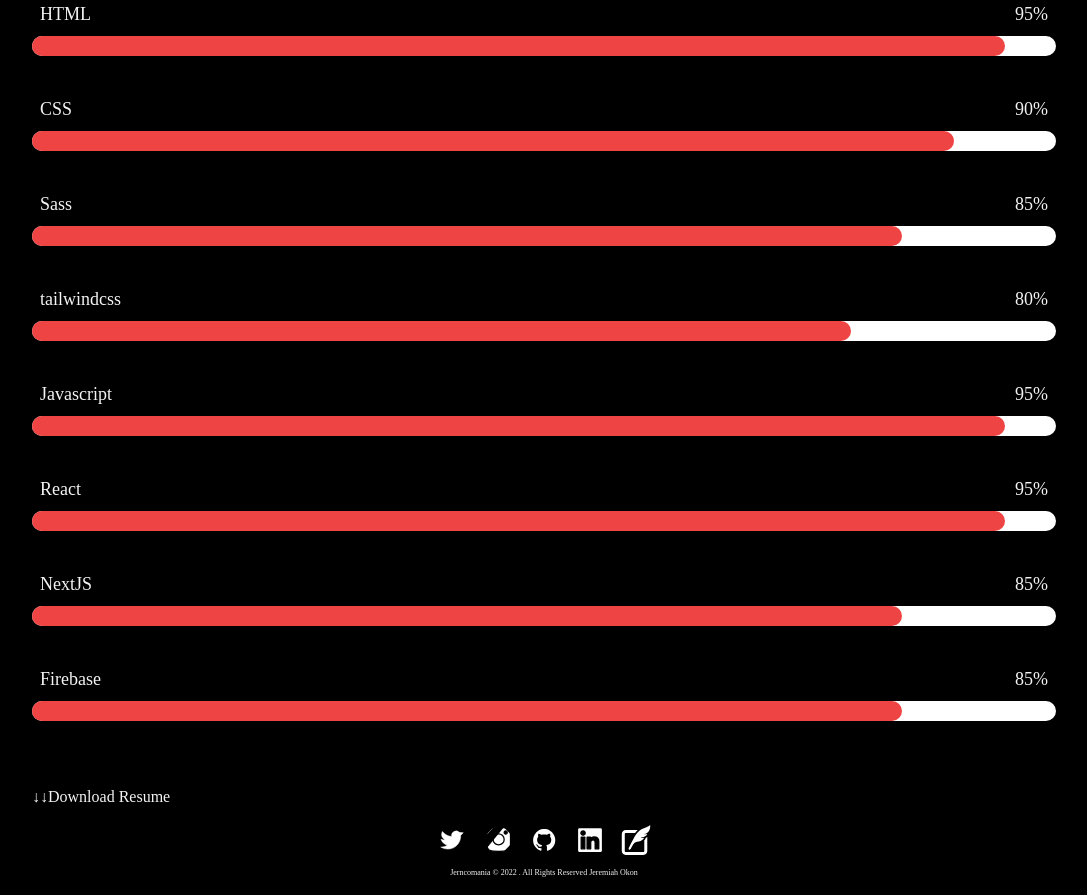
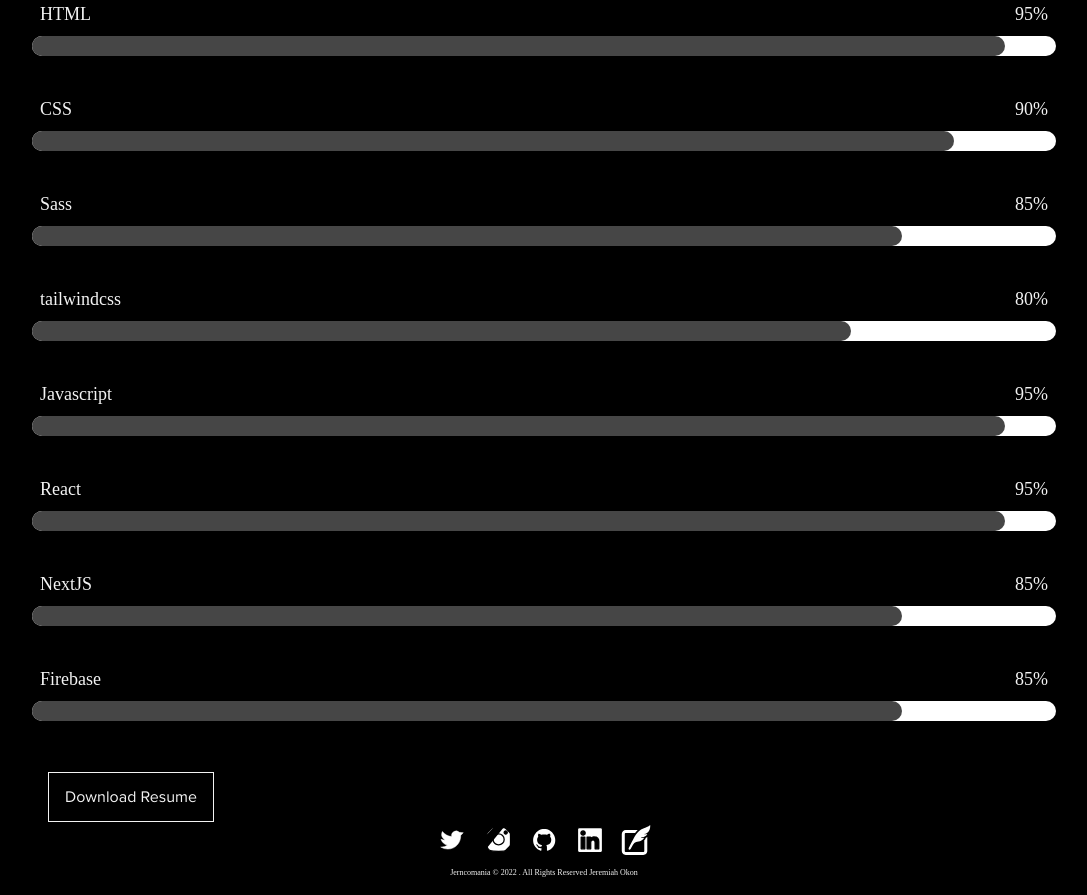
Before and after one commit to jerncomania28/blog-portfolio, a Next.js app: page /about in a window 1280 px wide. Shown: the part 880-1775 px from the top of the page, without its empty margins (96-1183 px from the left). Built offline with nearby package versions, Linux system fonts and the light colour scheme; a web font is replaced by a local one.

Commit message:
minor updates made

```diff
--- a/components/ProgressBar.tsx
+++ b/components/ProgressBar.tsx
@@ -19,7 +19,7 @@
         <p>{percentage}%</p>
       </div>
       <div className="h-[20px] w-full rounded-full bg-white relative">
-        <div className="h-full bg-red-500 rounded-full" style={style}></div>
+        <div className="h-full bg-charcoal rounded-full" style={style}></div>
       </div>
     </div>
   )
--- a/pages/about.tsx
+++ b/pages/about.tsx
@@ -113,10 +113,10 @@
 
             <div className="my-3 text-left">
                 <a
-                    href="https://docs.google.com/document/d/1TCRG_JKH-A1t4xcwBC3lwQZniQKpbARihAHHAU_Abr4/edit?usp=sharing"
+                    href="https://docs.google.com/document/d/1jjUxAHtMmD8GDA9MToyobvPbQqdTMvbX40wKyIIaNn0/edit?usp=sharing"
                     download
-                    className="font-alclonica"
-                >&darr;&darr;Download Resume</a>
+                    className="font-proxima px-4 py-4 my-4 mx-4 border-[1px] border-solid border-custom-grey transition duration-500 ease-in-out hover:border-none hover:bg-custom-grey hover:text-black"
+                >Download Resume</a>
             </div>
 
         </div>
--- a/pages/index.tsx
+++ b/pages/index.tsx
@@ -77,7 +77,7 @@
               onMouseEnter={textEnter}
               onMouseLeave={textLeave}>
               <a
-                href="https://docs.google.com/document/d/1TCRG_JKH-A1t4xcwBC3lwQZniQKpbARihAHHAU_Abr4/edit?usp=sharing"
+                href="https://docs.google.com/document/d/1jjUxAHtMmD8GDA9MToyobvPbQqdTMvbX40wKyIIaNn0/edit?usp=sharing"
                 download
                 className="font-alclonica"
               >Resume</a>
```
